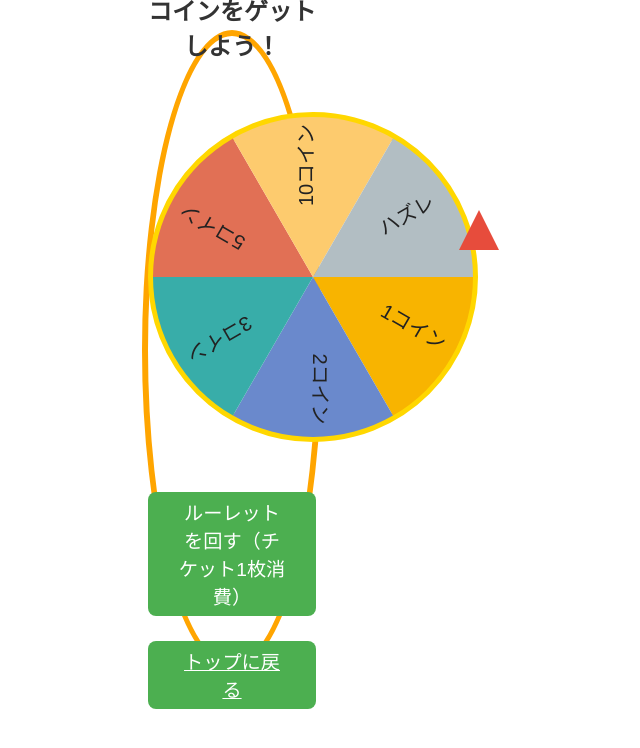
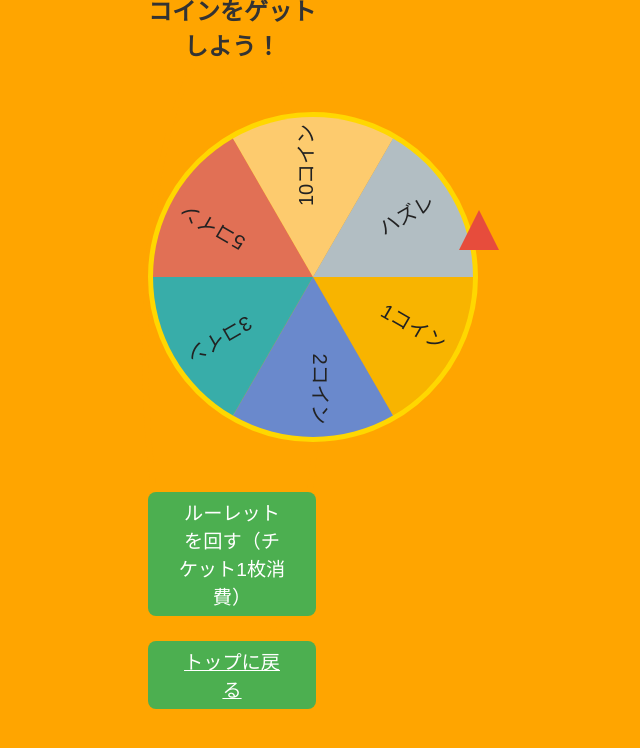
Before and after one commit to OOP2-2025-final-G12/pikapika-school, a Flask app: page /game in a window 1280 px wide. Shown: the top 748 px of the page, without its empty margins (408-1048 px from the left). Run offline with Flask 3, Linux system fonts and the light colour scheme.

Commit message:
背景の色変えた

```diff
--- a/templates/game.html
+++ b/templates/game.html
@@ -9,6 +9,7 @@
             margin: 0;
             padding: 0;
             box-sizing: border-box;
+            background-color: #FFA500;   /* 誤魔化すためのもの */
         }
 
         .roulette-container {
```
